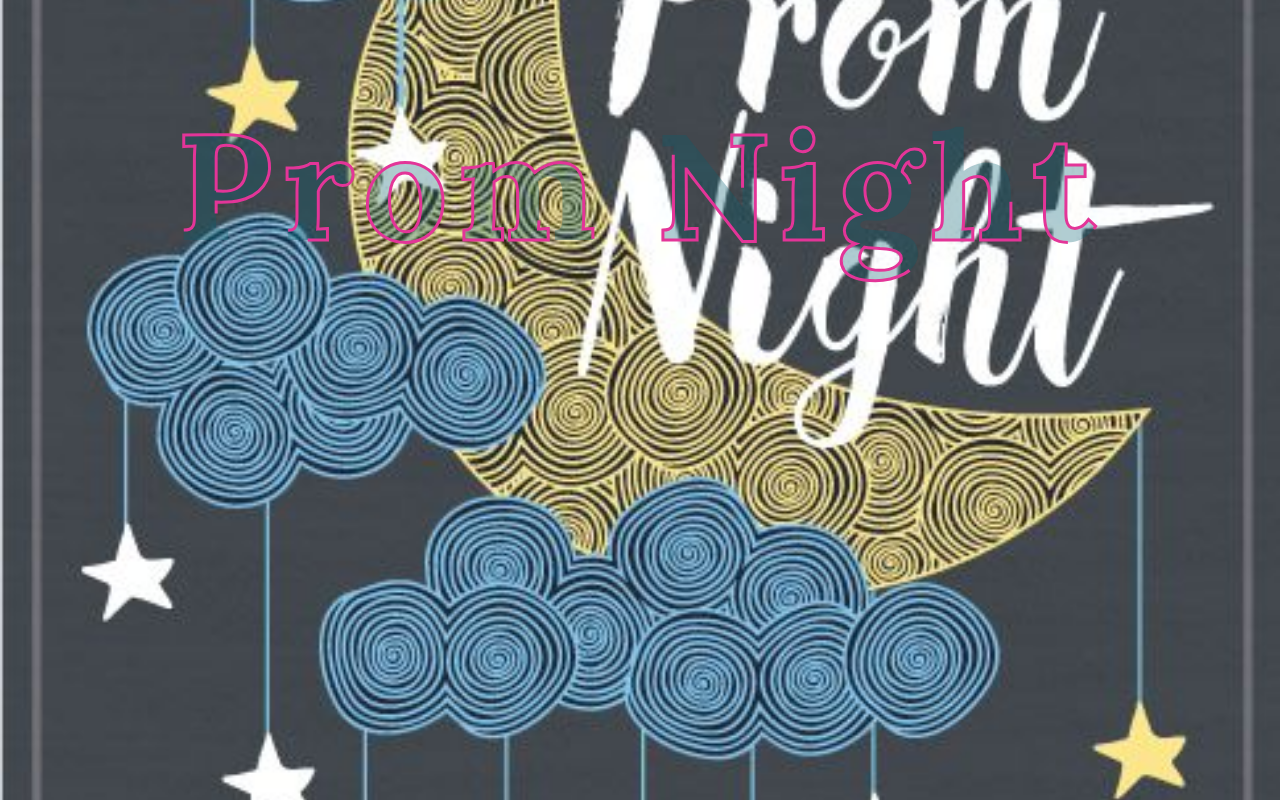
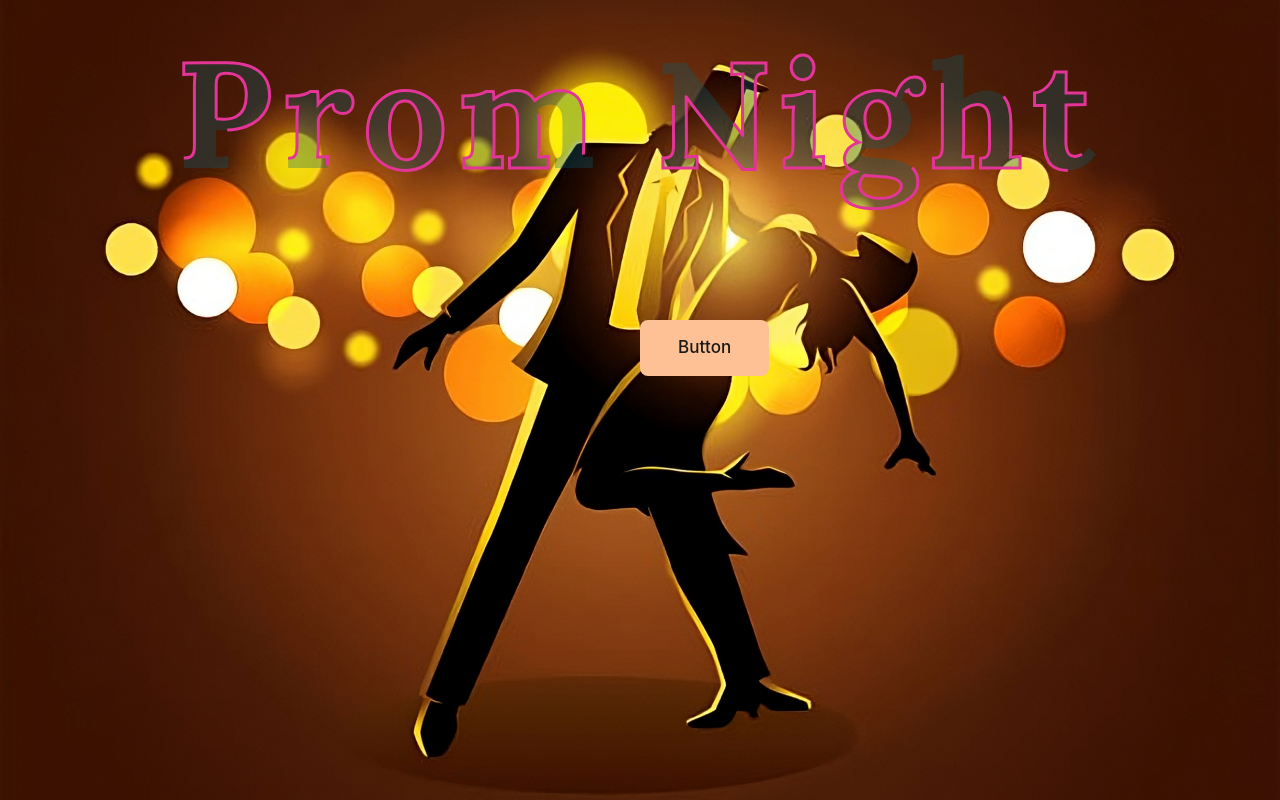
Before and after one commit to lcnitdgp/Prom_2023, a React (Create React App) app in the folder client/: page / in a window 1280 px wide. Built offline with nearby package versions, Linux system fonts and the light colour scheme.

Commit message:
button + bg

```diff
--- a/client/public/css/main.css
+++ b/client/public/css/main.css
@@ -34,7 +34,7 @@ body,
 html {
   height: 100%;
   font-family: Poppins-Regular, sans-serif;
-  background: url(/images/webbg.jpg) no-repeat center center fixed;
+  background: url(/images/webbg.jpeg) no-repeat center center fixed;
   -webkit-background-size: cover;
   -moz-background-size: cover;
   -o-background-size: cover;
--- a/client/src/components/App.jsx
+++ b/client/src/components/App.jsx
@@ -16,7 +16,7 @@ function App() {
       <Route path="/" element={<Main />}>
         <Route index element={<BranchForm />} />
         <Route path="/submit" element={<FormSubmitted />} />
-        <Route path="/:code" element={<DetailsForm />} />
+        <Route path="/form" element={<DetailsForm />} />
         <Route path="/error" element={<InvalidPage />} />
       </Route>
     </Routes>
--- a/client/src/components/Main.css
+++ b/client/src/components/Main.css
@@ -191,3 +191,151 @@
   .fil0 {
     fill: #FFFDEF
   }
+  button {
+    position: relative;
+    padding: 12px 35px;
+    background: #FEC195;
+    font-size: 17px;
+    font-weight: 500;
+    color: #181818;
+    border: 3px solid #FEC195;
+    border-radius: 8px;
+    box-shadow: 0 0 0 #fec1958c;
+    transition: all .3s ease-in-out;
+  }
+
+  .star-1 {
+    position: absolute;
+    top: 20%;
+    left: 20%;
+    width: 25px;
+    height: auto;
+    filter: drop-shadow(0 0 0 #fffdef);
+    z-index: -5;
+    transition: all 1s cubic-bezier(0.05, 0.83, 0.43, 0.96);
+  }
+
+  .star-2 {
+    position: absolute;
+    top: 45%;
+    left: 45%;
+    width: 15px;
+    height: auto;
+    filter: drop-shadow(0 0 0 #fffdef);
+    z-index: -5;
+    transition: all 1s cubic-bezier(0, 0.4, 0, 1.01);
+  }
+
+  .star-3 {
+    position: absolute;
+    top: 40%;
+    left: 40%;
+    width: 5px;
+    height: auto;
+    filter: drop-shadow(0 0 0 #fffdef);
+    z-index: -5;
+    transition: all 1s cubic-bezier(0, 0.4, 0, 1.01);
+  }
+
+  .star-4 {
+    position: absolute;
+    top: 20%;
+    left: 40%;
+    width: 8px;
+    height: auto;
+    filter: drop-shadow(0 0 0 #fffdef);
+    z-index: -5;
+    transition: all .8s cubic-bezier(0, 0.4, 0, 1.01);
+  }
+
+  .star-5 {
+    position: absolute;
+    top: 25%;
+    left: 45%;
+    width: 15px;
+    height: auto;
+    filter: drop-shadow(0 0 0 #fffdef);
+    z-index: -5;
+    transition: all .6s cubic-bezier(0, 0.4, 0, 1.01);
+  }
+
+  .star-6 {
+    position: absolute;
+    top: 5%;
+    left: 50%;
+    width: 5px;
+    height: auto;
+    filter: drop-shadow(0 0 0 #fffdef);
+    z-index: -5;
+    transition: all .8s ease;
+  }
+
+  button:hover {
+    background: transparent;
+    color: #FEC195;
+    box-shadow: 0 0 25px #fec1958c;
+  }
+
+  button:hover .star-1 {
+    position: absolute;
+    top: -80%;
+    left: -30%;
+    width: 25px;
+    height: auto;
+    filter: drop-shadow(0 0 10px #fffdef);
+    z-index: 2;
+  }
+
+  button:hover .star-2 {
+    position: absolute;
+    top: -25%;
+    left: 10%;
+    width: 15px;
+    height: auto;
+    filter: drop-shadow(0 0 10px #fffdef);
+    z-index: 2;
+  }
+
+  button:hover .star-3 {
+    position: absolute;
+    top: 55%;
+    left: 25%;
+    width: 5px;
+    height: auto;
+    filter: drop-shadow(0 0 10px #fffdef);
+    z-index: 2;
+  }
+
+  button:hover .star-4 {
+    position: absolute;
+    top: 30%;
+    left: 80%;
+    width: 8px;
+    height: auto;
+    filter: drop-shadow(0 0 10px #fffdef);
+    z-index: 2;
+  }
+
+  button:hover .star-5 {
+    position: absolute;
+    top: 25%;
+    left: 115%;
+    width: 15px;
+    height: auto;
+    filter: drop-shadow(0 0 10px #fffdef);
+    z-index: 2;
+  }
+
+  button:hover .star-6 {
+    position: absolute;
+    top: 5%;
+    left: 60%;
+    width: 5px;
+    height: auto;
+    filter: drop-shadow(0 0 10px #fffdef);
+    z-index: 2;
+  }
+
+  .fil0 {
+    fill: #FFFDEF
+  }
--- a/client/src/components/Main.jsx
+++ b/client/src/components/Main.jsx
@@ -1,9 +1,17 @@
 import React from "react";
 import "./Main.css";
+import { useNavigate } from "react-router-dom";
 import { Outlet } from "react-router-dom";
 
 export default function Main() {
   console.log("Main rendered");
+
+  const navigate = useNavigate();
+
+  const onSubmitButton = (e) => {
+    e.preventDefault();
+    return navigate(`/form`);
+  };
 
   return (
     <>
@@ -31,15 +39,130 @@ export default function Main() {
 
           <Outlet /> */}
 
-      <div class="patterns">
-        <svg width="100%" height="100%">
+      <div class="patterns" >
+        <svg width="100%" height="70%">
           <text x="50%" y="30%" text-anchor="middle">
             Prom Night
           </text>
         </svg>
-
-
-
+        <br/>
+        <button style={{position: "absolute",top: "40%",left: "50%"}} onClick={onSubmitButton}>
+          Button
+          <div class="star-1">
+            <svg
+              xmlnsXlink="http://www.w3.org/1999/xlink"
+              viewBox="0 0 784.11 815.53"
+              style={{shapeRendering:'geometricPrecision', textRendering:"geometricPrecision", imageRendering:"optimizeQuality", fillRule:"evenodd",clipRule:"evenodd"}}
+              version="1.1"
+              xmlSpace="preserve"
+              xmlns="http://www.w3.org/2000/svg"
+            >
+              <defs></defs>
+              <g id="Layer_x0020_1">
+                <metadata id="CorelCorpID_0Corel-Layer"></metadata>
+                <path
+                  d="M392.05 0c-20.9,210.08 -184.06,378.41 -392.05,407.78 207.96,29.37 371.12,197.68 392.05,407.74 20.93,-210.06 184.09,-378.37 392.05,-407.74 -207.98,-29.38 -371.16,-197.69 -392.06,-407.78z"
+                  class="fil0"
+                ></path>
+              </g>
+            </svg>
+          </div>
+          <div class="star-2">
+            <svg
+              xmlnsXlink="http://www.w3.org/1999/xlink"
+              viewBox="0 0 784.11 815.53"
+              style={{shapeRendering:'geometricPrecision', textRendering:"geometricPrecision", imageRendering:"optimizeQuality", fillRule:"evenodd",clipRule:"evenodd"}}
+              version="1.1"
+              xmlSpace="preserve"
+              xmlns="http://www.w3.org/2000/svg"
+            >
+              <defs></defs>
+              <g id="Layer_x0020_1">
+                <metadata id="CorelCorpID_0Corel-Layer"></metadata>
+                <path
+                  d="M392.05 0c-20.9,210.08 -184.06,378.41 -392.05,407.78 207.96,29.37 371.12,197.68 392.05,407.74 20.93,-210.06 184.09,-378.37 392.05,-407.74 -207.98,-29.38 -371.16,-197.69 -392.06,-407.78z"
+                  class="fil0"
+                ></path>
+              </g>
+            </svg>
+          </div>
+          <div class="star-3">
+            <svg
+              xmlnsXlink="http://www.w3.org/1999/xlink"
+              viewBox="0 0 784.11 815.53"
+              style={{shapeRendering:'geometricPrecision', textRendering:"geometricPrecision", imageRendering:"optimizeQuality", fillRule:"evenodd",clipRule:"evenodd"}}
+              version="1.1"
+              xmlSpace="preserve"
+              xmlns="http://www.w3.org/2000/svg"
+            >
+              <defs></defs>
+              <g id="Layer_x0020_1">
+                <metadata id="CorelCorpID_0Corel-Layer"></metadata>
+                <path
+                  d="M392.05 0c-20.9,210.08 -184.06,378.41 -392.05,407.78 207.96,29.37 371.12,197.68 392.05,407.74 20.93,-210.06 184.09,-378.37 392.05,-407.74 -207.98,-29.38 -371.16,-197.69 -392.06,-407.78z"
+                  class="fil0"
+                ></path>
+              </g>
+            </svg>
+          </div>
+          <div class="star-4">
+            <svg
+              xmlnsXlink="http://www.w3.org/1999/xlink"
+              viewBox="0 0 784.11 815.53"
+              style={{shapeRendering:'geometricPrecision', textRendering:"geometricPrecision", imageRendering:"optimizeQuality", fillRule:"evenodd",clipRule:"evenodd"}}
+              version="1.1"
+              xmlSpace="preserve"
+              xmlns="http://www.w3.org/2000/svg"
+            >
+              <defs></defs>
+              <g id="Layer_x0020_1">
+                <metadata id="CorelCorpID_0Corel-Layer"></metadata>
+                <path
+                  d="M392.05 0c-20.9,210.08 -184.06,378.41 -392.05,407.78 207.96,29.37 371.12,197.68 392.05,407.74 20.93,-210.06 184.09,-378.37 392.05,-407.74 -207.98,-29.38 -371.16,-197.69 -392.06,-407.78z"
+                  class="fil0"
+                ></path>
+              </g>
+            </svg>
+          </div>
+          <div class="star-5">
+            <svg
+              xmlnsXlink="http://www.w3.org/1999/xlink"
+              viewBox="0 0 784.11 815.53"
+              style={{shapeRendering:'geometricPrecision', textRendering:"geometricPrecision", imageRendering:"optimizeQuality", fillRule:"evenodd",clipRule:"evenodd"}}
+              version="1.1"
+              xmlSpace="preserve"
+              xmlns="http://www.w3.org/2000/svg"
+            >
+              <defs></defs>
+              <g id="Layer_x0020_1">
+                <metadata id="CorelCorpID_0Corel-Layer"></metadata>
+                <path
+                  d="M392.05 0c-20.9,210.08 -184.06,378.41 -392.05,407.78 207.96,29.37 371.12,197.68 392.05,407.74 20.93,-210.06 184.09,-378.37 392.05,-407.74 -207.98,-29.38 -371.16,-197.69 -392.06,-407.78z"
+                  class="fil0"
+                ></path>
+              </g>
+            </svg>
+          </div>
+          <div class="star-6">
+            <svg
+              xmlnsXlink="http://www.w3.org/1999/xlink"
+              viewBox="0 0 784.11 815.53"
+              style={{shapeRendering:'geometricPrecision', textRendering:"geometricPrecision", imageRendering:"optimizeQuality", fillRule:"evenodd",clipRule:"evenodd"}}
+              version="1.1"
+              xmlSpace="preserve"
+              xmlns="http://www.w3.org/2000/svg"
+            >
+              <defs></defs>
+              <g id="Layer_x0020_1">
+                <metadata id="CorelCorpID_0Corel-Layer"></metadata>
+                <path
+                  d="M392.05 0c-20.9,210.08 -184.06,378.41 -392.05,407.78 207.96,29.37 371.12,197.68 392.05,407.74 20.93,-210.06 184.09,-378.37 392.05,-407.74 -207.98,-29.38 -371.16,-197.69 -392.06,-407.78z"
+                  class="fil0"
+                ></path>
+              </g>
+            </svg>
+          </div>
+        </button>
       </div>
     </>
   );
```
Also changed, not shown: client/public/images/webbg.jpeg (added).
